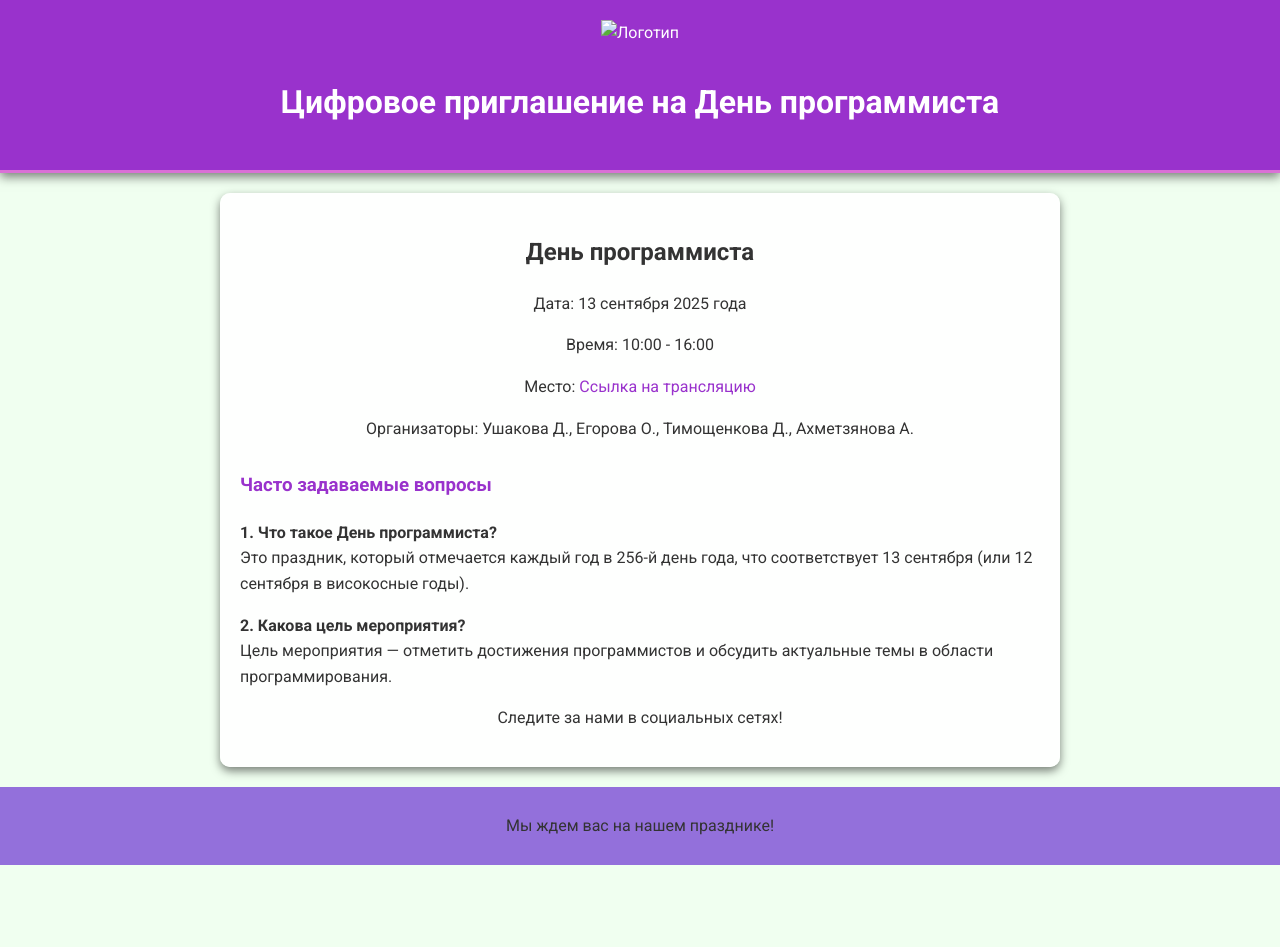
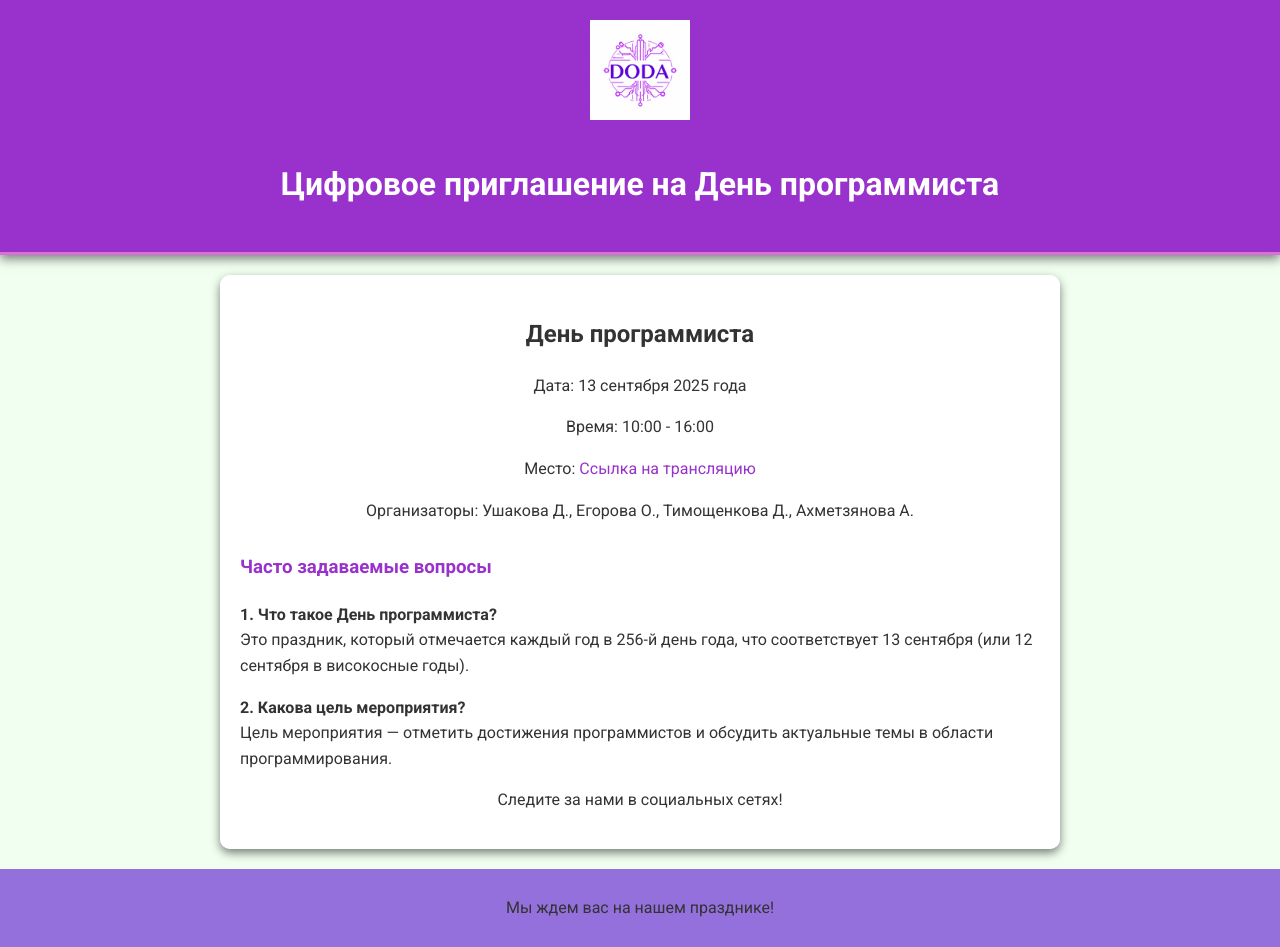
Before and after one commit to Dasha00Ushakova1/5, a plain HTML site: page index.html in a window 1280 px wide. Before the commit the page ends 865 px from the top, so only its background shows below. Drawn offline with Linux system fonts and the light colour scheme.

Commit message:
Update index.html

```diff
--- a/index.html
+++ b/index.html
@@ -101,7 +101,8 @@
 </head>
 <body>
     <header>
-        <img src="logo.png" alt="Логотип" />
+        <img src="0620d717-2166-4b52-a971-4380b3fc5bbf.png
+" alt="Логотип" />
         <h1>Цифровое приглашение на День программиста</h1>
     </header>
     <main>
```
